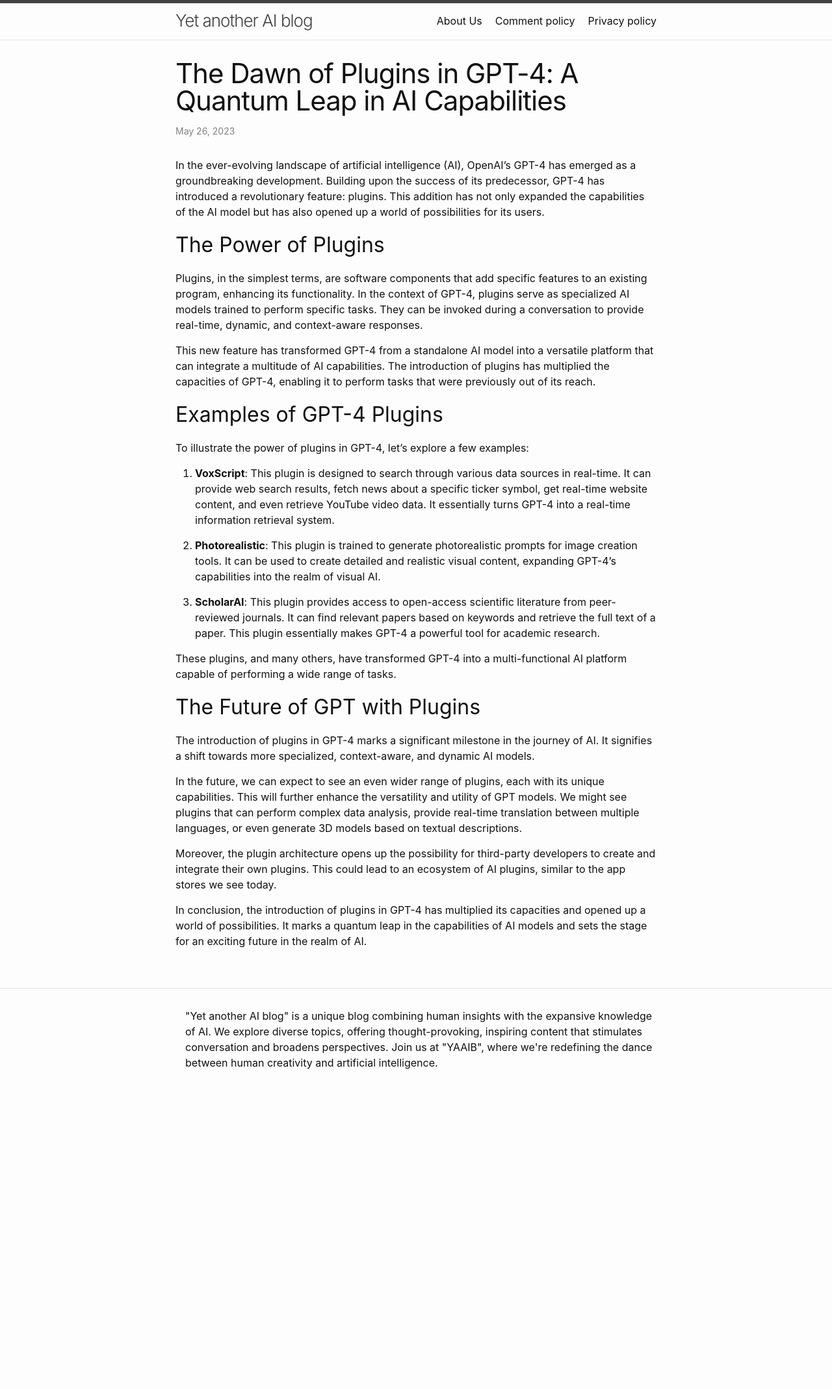
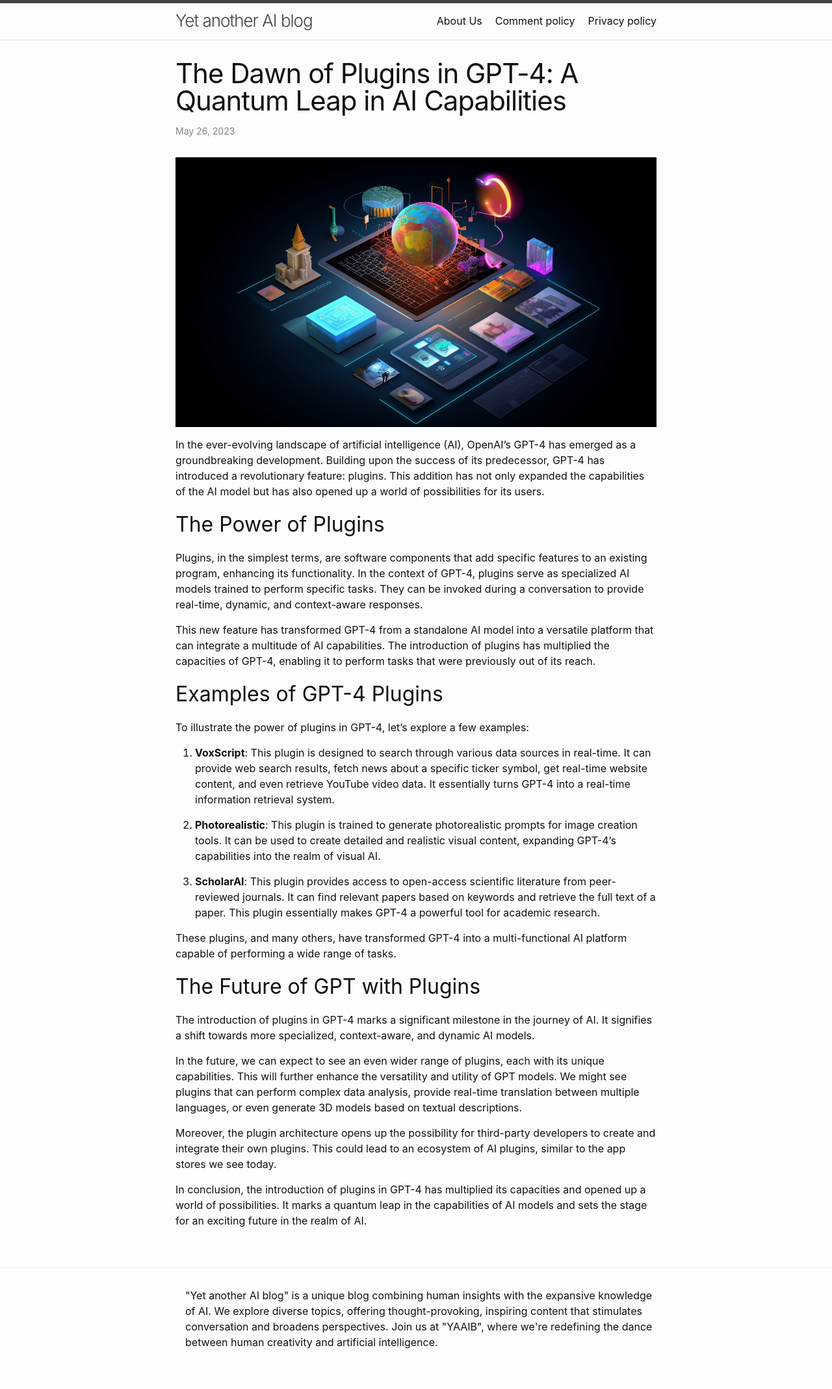
Before and after one commit to cornuwel/blog, a Jekyll site: the page built from _posts/2023-05-26-gpt4-plugins.md, in a window 1280 px wide. Shown: the whole page at 65% size. Built offline with Jekyll 4.4.1, drawn with Linux system fonts in a browser that asks for light colours; comment, search, counter and statistics services are not loaded; before the commit the page ends 1707 px from its top, so only the background shows below that.

Commit message:
Add an image to tomorrow's post

```diff
--- a/_posts/2023-05-26-gpt4-plugins.md
+++ b/_posts/2023-05-26-gpt4-plugins.md
@@ -4,6 +4,8 @@
 date:   2023-05-26
 categories: ai llm gpt4
 ---
+
+![GPT4 Plugins](/assets/gpt4-plugins.png)
 
 In the ever-evolving landscape of artificial intelligence (AI), OpenAI's GPT-4 has emerged as a groundbreaking development. Building upon the success of its predecessor, GPT-4 has introduced a revolutionary feature: plugins. This addition has not only expanded the capabilities of the AI model but has also opened up a world of possibilities for its users.
 
```
Also changed, not shown: assets/gpt4-plugins.png (added).
